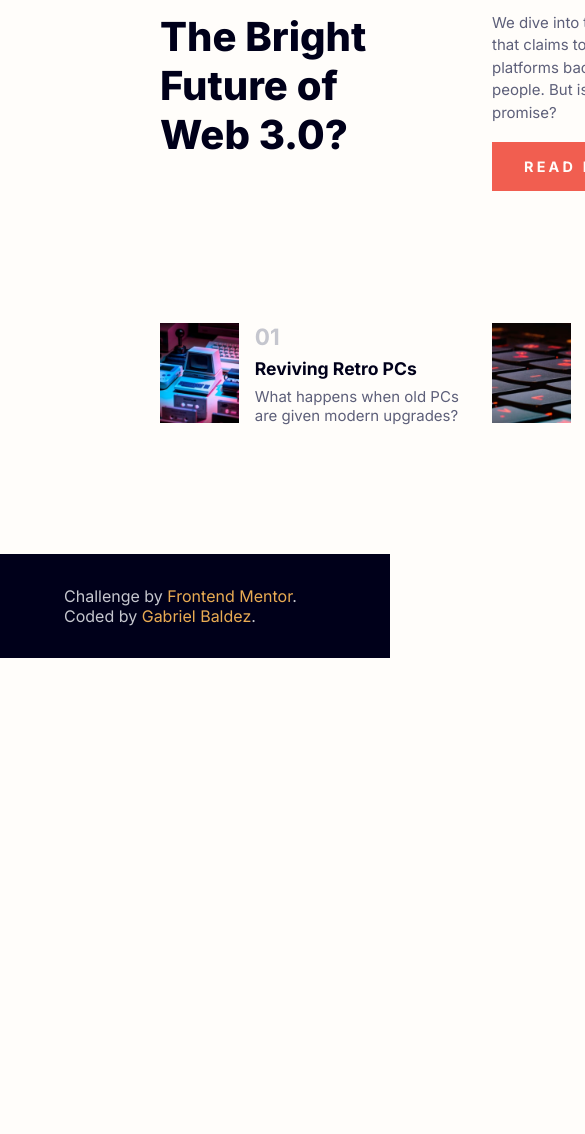
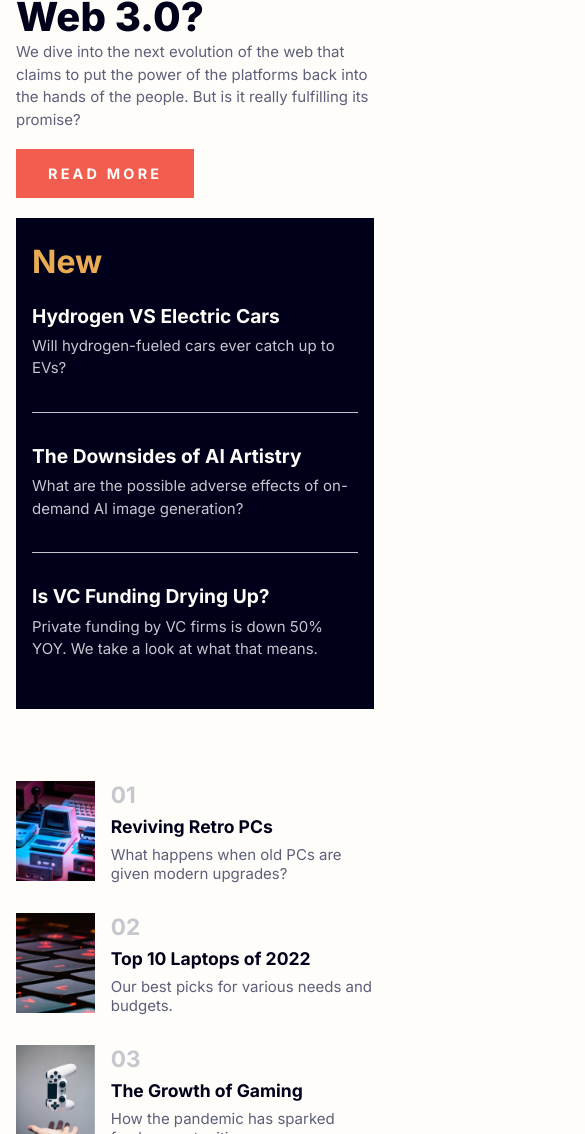
Before and after one commit to baldezg/frontend-mentor, a plain HTML site: page news-homepage-main/index.html in a window 390 px wide. Shown: the part 484-1618 px from the top of the page, 585 px wide, since content can reach past the window. Before the commit the page ends 1142 px from the top, so only its background shows below. Drawn offline with Linux system fonts and the light colour scheme.

Commit message:
mobile design

```diff
--- a/news-homepage-main/stylesheet.css
+++ b/news-homepage-main/stylesheet.css
@@ -135,6 +135,7 @@ body {
 .new__article h2:hover {
   color: var(--soft-orange);
 }
+
 .new__article p {
   color: var(--grayish-blue);
   line-height: 1.5em;
@@ -211,3 +212,28 @@ body {
 .three {
   grid-area: 3 / 3 / 4 / 4;
 }
+
+@media (max-width: 480px) {
+  body {
+    padding: 1rem;
+  }
+  .grid,
+  .main,
+  .highlights  {
+    display: flex;
+    flex-direction: column;
+  }
+  .header {
+    display: none;
+  }
+  .banner__img {
+    aspect-ratio:1;
+  }
+  .highlights {
+    gap: 2rem;
+  }
+  .attribution {
+    margin-top: 2rem;
+    padding: 1rem 2rem;
+  }
+}
```
